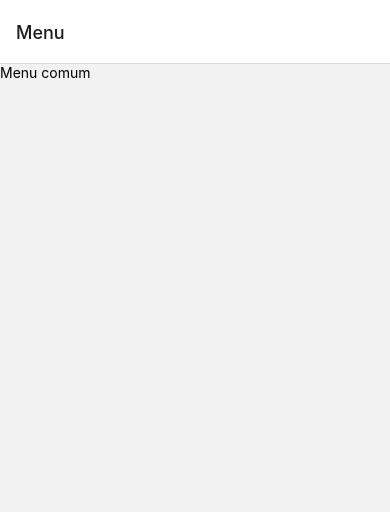
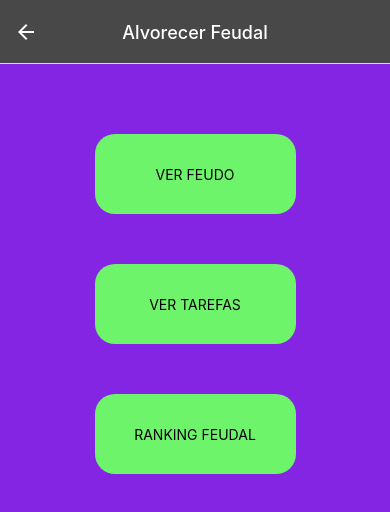
Before and after one commit to Mateusas3s/DS-Feudo-Violeta, a React Native app in the folder alvorecer_feudal/: screen /Menu in a window 390 px wide. Shown: the top 512 px of the page. Built offline with nearby package versions, Linux system fonts and the light colour scheme.

Commit message:
menu de usuario feito, paginas de usuario declaradas e funcionando

```diff
--- a/alvorecer_feudal/App.js
+++ b/alvorecer_feudal/App.js
@@ -4,18 +4,48 @@ import { NavigationContainer } from '@react-navigation/native';
 import { createStackNavigator } from '@react-navigation/stack';
 
 import Login from './src/Screen/Login';
+
+//admin
+import MenuAdmin from './src/Screen/Admin/MenuAdmin';
+
+//usuarios comuns
 import Menu from './src/Screen/User/Menu';
-import MenuAdmin from './src/Screen/Admin/MenuAdmin';
+import userFeudo from './src/Screen/User/Feudo/index';
+import userTarefas from './src/Screen/User/Tarefas/index';
+import userPerfil from './src/Screen/User/Perfil/index';
+import userRanking from './src/Screen/User/Ranking/index';
 
 const Stack = createStackNavigator()
 
 export default function App(){
+
+
+
+
   return (
     <NavigationContainer>
-      <Stack.Navigator>
+      <Stack.Navigator
+        screenOptions={{
+          headerTitle: 'Alvorecer Feudal',
+          headerTitleAlign: 'center',
+          headerTintColor: 'white',
+          headerStyle:{
+            backgroundColor: '#484848',
+          }
+        }}
+      >
 
-        <Stack.Screen name = 'Menu' component={Menu}/>
         <Stack.Screen name = 'Login' component={Login} options={{headerShown: false}}/>
+
+        <Stack.Screen name = 'Menu' component={Menu} options={{}}/>
+
+          <Stack.Screen name='userFeudo' component={userFeudo}/>
+
+          <Stack.Screen name='userPerfil' component={userPerfil}/>
+
+          <Stack.Screen name='userTarefas' component={userTarefas}/>
+
+          <Stack.Screen name='userRanking' component={userRanking}/>
 
         <Stack.Screen name = 'MenuAdmin' component={MenuAdmin}/>
 
--- a/alvorecer_feudal/src/Screen/User/Feudo/index.js
+++ b/alvorecer_feudal/src/Screen/User/Feudo/index.js
@@ -0,0 +1,10 @@
+import React from "react";
+import {View, Image, Text, StyleSheet, TouchableOpacity} from 'react-native';
+
+export default function Feudo(){
+    return(
+    <View>
+        <Text>User Feudo</Text>
+    </View>
+    );
+}
--- a/alvorecer_feudal/src/Screen/User/Menu/index.js
+++ b/alvorecer_feudal/src/Screen/User/Menu/index.js
@@ -1,19 +1,66 @@
 import React from "react";
-import {View, Image, Text, StyleSheet} from 'react-native';
+import {View, Image, Text, StyleSheet, TouchableOpacity} from 'react-native';
 
-export default function Menu( {navigiation} ){
+export default function Menu( {navigation} ){
 
 
 
     return(
-    <View>
-        <Text>Menu comum</Text>
+    <View style={styles.container}>
+
+        <TouchableOpacity
+            onPress={() => navigation.navigate('userFeudo')}>
+            <View style={styles.button1}>
+                <Text>VER FEUDO</Text>
+            </View>
+        </TouchableOpacity>
+
+        <TouchableOpacity
+            onPress={() => navigation.navigate('userTarefas')}>
+            <View style={styles.button2and3}>
+                <Text>VER TAREFAS</Text>
+            </View>
+        </TouchableOpacity>
+
+        <TouchableOpacity
+            onPress={() => navigation.navigate('userRanking')}>
+            <View style={styles.button2and3}>
+                <Text>RANKING FEUDAL</Text>
+            </View>
+        </TouchableOpacity>
 
     </View>
-    )
+    );
 }
 
 const styles = StyleSheet.create({
+
+    container: {
+        flex: 1,
+        backgroundColor: '#8425E3',
+        alignItems: 'center',
+
+      },
+
+      button1: {
+        height: 80,
+        width: 201,
+        backgroundColor: '#6EF46B',
+        alignItems: 'center',
+        justifyContent: 'center',
+        marginTop: 70,
+        borderRadius: 20,
+      },
+
+      button2and3: {
+        height: 80,
+        width: 201,
+        backgroundColor: '#6EF46B',
+        alignItems: 'center',
+        justifyContent: 'center',
+        marginTop: 50,
+        borderRadius: 20,
+      },
 
 
 
--- a/alvorecer_feudal/src/Screen/User/Perfil/index.js
+++ b/alvorecer_feudal/src/Screen/User/Perfil/index.js
@@ -0,0 +1,10 @@
+import React from "react";
+import {View, Image, Text, StyleSheet, TouchableOpacity} from 'react-native';
+
+export default function Perfil(){
+    return(
+    <View>
+        <Text>User Perfil</Text>
+    </View>
+    );
+}
--- a/alvorecer_feudal/src/Screen/User/Ranking/index.js
+++ b/alvorecer_feudal/src/Screen/User/Ranking/index.js
@@ -0,0 +1,11 @@
+import React from "react";
+import {View, Image, Text, StyleSheet, TouchableOpacity} from 'react-native';
+
+export default function Ranking(){
+    return(
+
+        <View>
+            <Text>User Ranking</Text>
+        </View>
+    );
+}
--- a/alvorecer_feudal/src/Screen/User/Tarefas/index.js
+++ b/alvorecer_feudal/src/Screen/User/Tarefas/index.js
@@ -0,0 +1,10 @@
+import React from "react";
+import {View, Image, Text, StyleSheet, TouchableOpacity} from 'react-native';
+
+export default function Tarefas(){
+    return(
+    <View>
+        <Text>User Tarefas</Text>
+    </View>
+    );
+}
```
